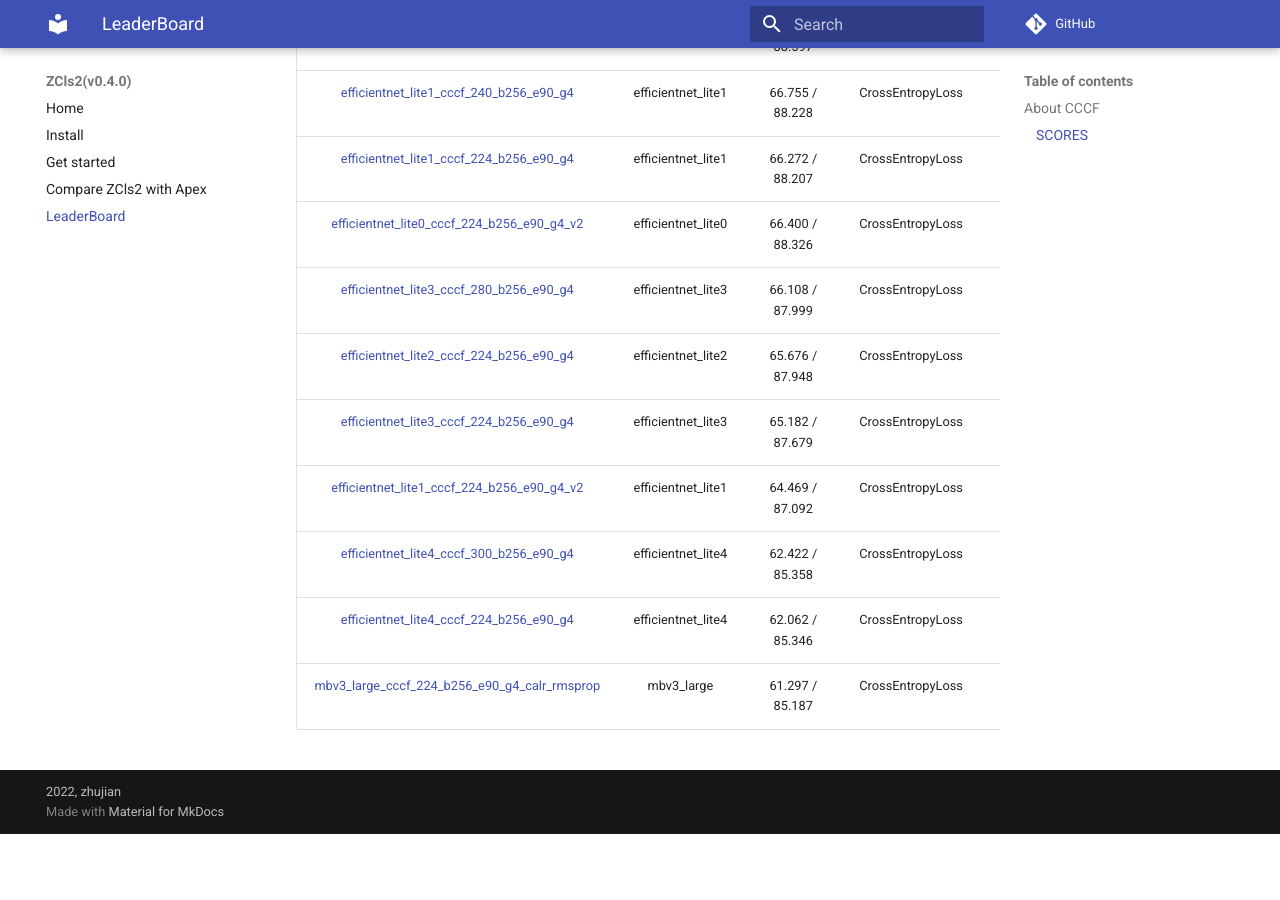
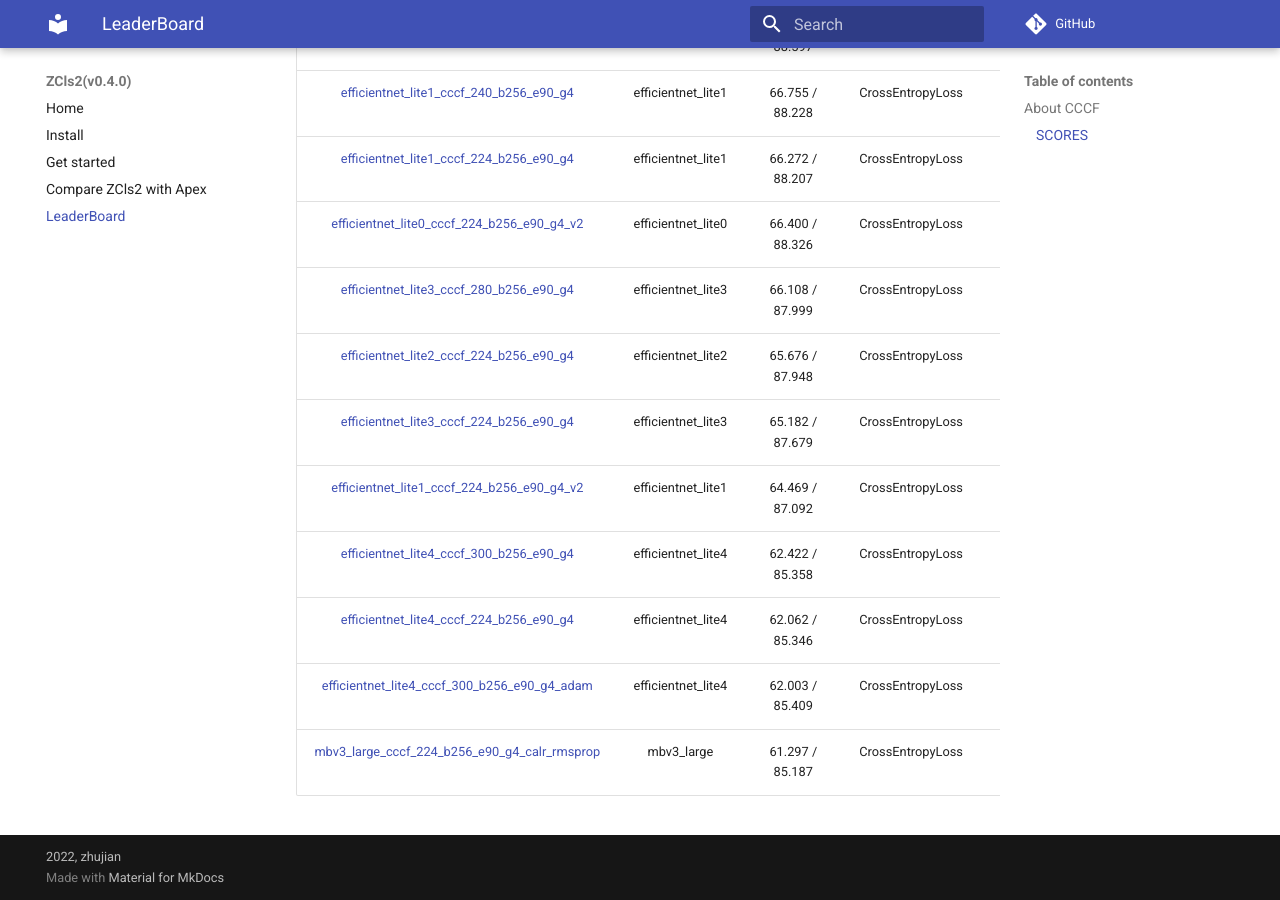
Before and after one commit to ZJCV/ZCls2, an MkDocs documentation site: the page built from docs/leaderboard.md, in a window 1280 px wide and 900 px high, scrolled down 3359 px. Built offline with MkDocs 1.6.1 and Material for MkDocs 9.7.7, drawn with Linux system fonts in a browser that asks for light colours; comment, search, counter and statistics services are not loaded; before the commit the page ends 4193 px from its top, so only the background shows below that.

Commit message:
docs(leaderboard.md): update efficientnet_lite4_cccf_300_b256_e90_g4_adam

```diff
--- a/docs/leaderboard.md
+++ b/docs/leaderboard.md
@@ -69,4 +69,5 @@
 |  [efficientnet_lite1_cccf_224_b256_e90_g4_v2](../configs/cccf/efficientnet_lite1_cccf_224_b256_e90_g4_v2.yaml)   |  efficientnet_lite1  | 64.469 / 87.092 | CrossEntropyLoss |    SGD    |  MultiStepLR |   90  |   False  |
 |  [efficientnet_lite4_cccf_300_b256_e90_g4](../configs/cccf/efficientnet_lite4_cccf_300_b256_e90_g4.yaml)   |  efficientnet_lite4  | 62.422 / 85.358 | CrossEntropyLoss |    SGD    |  MultiStepLR |   90  |   False  |
 |  [efficientnet_lite4_cccf_224_b256_e90_g4](../configs/cccf/efficientnet_lite4_cccf_224_b256_e90_g4.yaml)   |  efficientnet_lite4  | 62.062 / 85.346 | CrossEntropyLoss |    SGD    |  MultiStepLR |   90  |   False  |
+|  [efficientnet_lite4_cccf_300_b256_e90_g4_adam](../configs/cccf/efficientnet_lite4_cccf_300_b256_e90_g4_adam.yaml)   |  efficientnet_lite4  | 62.003 / 85.409 | CrossEntropyLoss |    SGD    |  MultiStepLR |   90  |   False  |
 |  [mbv3_large_cccf_224_b256_e90_g4_calr_rmsprop](../configs/cccf/mbv3_large_cccf_224_b256_e90_g4_calr_rmsprop.yaml)   |  mbv3_large  | 61.297 / 85.187 | CrossEntropyLoss |    RMSProp    |  CosineAnnealingLR |   90  |   True  |
```
Also changed, not shown: 1 other file.
